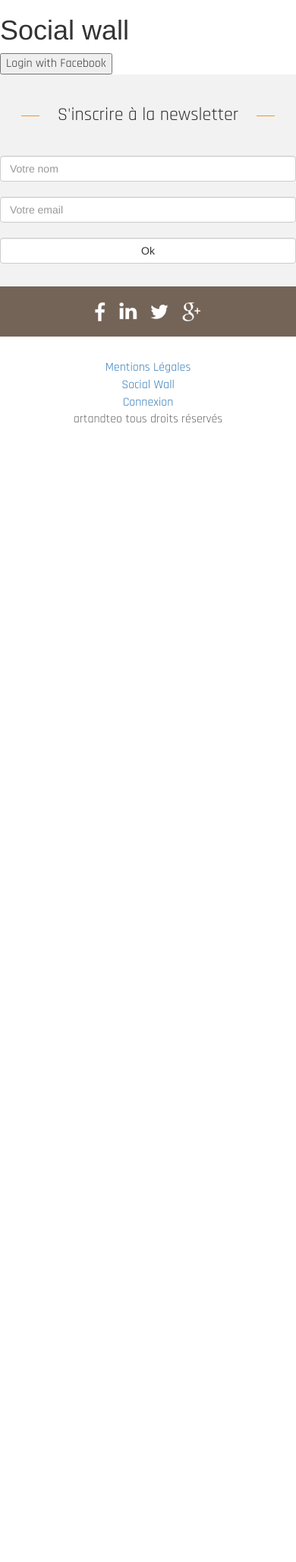
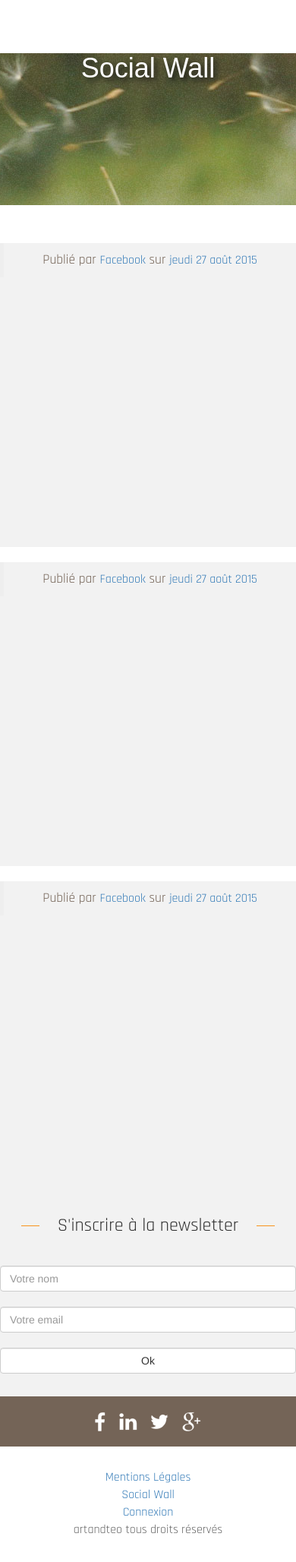
Before and after one commit to artandteo/site_artandteo, a Rails app: page /social-wall in a window 390 px wide. Shown: the part 110-2166 px from the top of the page at 76% size. Before the commit the page ends 666 px from the top, so only its background shows below. Run offline with Rails 7, Linux system fonts and the light colour scheme; style sheets or scripts are compiled from the project's sources; some libraries are stand-ins or nearby versions; some web fonts are replaced.

Commit message:
social wall fonctionnel à automatiser

```diff
--- a/app/assets/stylesheets/artandteo.scss
+++ b/app/assets/stylesheets/artandteo.scss
@@ -578,6 +578,7 @@ figure.blog_image {
 .bandeau_contact {
   @include bandeau;
   background: url(/img/bandeau_3.jpg) no-repeat center center;
+  background-size: cover;
 }
 
 // -------------- Page Stratégie digitale -----------------
@@ -629,6 +630,14 @@ figure.blog_image {
 .mentions {
   background-color: $gris_pale;
   padding: 30px 0 30px 0;
+}
+
+// -------------- Page Social Wall -----------------
+
+.fb-post {
+  height: 400px;
+  background-color: $gris_pale;
+  margin-top: 20px;
 }
 
 /* Extra small devices (phones, less than 768px) */
--- a/app/controllers/pages_controller.rb
+++ b/app/controllers/pages_controller.rb
@@ -40,4 +40,8 @@ class PagesController < ApplicationController
 	def mentions_legales
 		@titre = t('mlegales.titre')
 	end
+
+	def social_wall
+		@titre = t('social.titre')
+	end
 end
--- a/app/views/blogs/edit.html.erb
+++ b/app/views/blogs/edit.html.erb
@@ -1,4 +1,4 @@
-<div class="row bandeau_blog">
+<div class="bandeau_blog">
   <div class="col-sm-12 text-center">
     <h1>Editon des articles</h1>
   </div>
--- a/app/views/blogs/index.html.erb
+++ b/app/views/blogs/index.html.erb
@@ -1,4 +1,4 @@
-<div class="row bandeau_blog">
+<div class="bandeau_blog">
   <div class="col-sm-12 text-center">
     <h1>LE BLOG</h1>
   </div>
@@ -19,7 +19,8 @@
           <img class="img-responsive" src="<%= blog.image %>" alt="<%= blog.image_legende %>">
           <div class="text_post col-centered">
             <h4><%= blog.titre.byteslice(0,20) %>...</h4>
-            <p class="d_post">Posté le <%= blog.created_at.strftime('%d/%m/%Y à %H:%M') %> par <% if blog.user %><%= blog.user.firstname %> <%= blog.user.lastname %><% end %></p>
+            <p class="d_post">Posté le <%= blog.created_at.strftime('%d/%m/%Y') %></p>
+            <!-- <p class="d_post">par <% if blog.user %><%= blog.user.firstname %> <%= blog.user.lastname %><% end %></p> -->
             <div class="contenu"><%= raw (sanitize remove_tags(blog.contenu), tags: %w(p)).truncate(250) %></div>
             <div class="sav_plus row col-centered">
               <div class="col-sm-4 col-centered">
--- a/app/views/blogs/new.html.erb
+++ b/app/views/blogs/new.html.erb
@@ -1,4 +1,4 @@
-<div class="row bandeau_blog">
+<div class="bandeau_blog">
   <div class="col-sm-12 text-center">
     <h1>Ecrire un nouvel article</h1>
   </div>
--- a/app/views/blogs/show.html.erb
+++ b/app/views/blogs/show.html.erb
@@ -1,4 +1,4 @@
-<div class="row bandeau_blog">
+<div class="bandeau_blog">
   <div class="col-sm-12 text-center">
     <h1><%= @blog.titre %></h1>
   </div>
--- a/app/views/layouts/_footer.html.erb
+++ b/app/views/layouts/_footer.html.erb
@@ -22,7 +22,8 @@
     </div>
   </div>
 
-  <div id="social-footer" class="row">
+  <div id="social-footer">
+    <div class="row">
     <div class="col-md-12 text-center">
         <span>
           <a href="https://www.facebook.com/artandteo/?fref=ts" target="_blank" alt="Facebook ArtandTeo"><img src="/img/icons/fb.png" alt="Facebook ArtandTeo"></a>
@@ -32,8 +33,10 @@
         </span>
       </div>
     </div>
+  </div>
 
-  <div id="menu-footer" class="row">
+  <div id="menu-footer">
+    <div class="row">
       <div class="col-md-3">
         <a href="<%= mentions_legales_path %>"><%= t('mlegales.titre') %></a>
       </div>
@@ -50,5 +53,7 @@
       <div class="col-md-3">
         <a href=""><%= t('tous_droits_reserves') %></a>
       </div>
+    </div>
+  </div>
 
 </footer>
--- a/app/views/layouts/application.html.erb
+++ b/app/views/layouts/application.html.erb
@@ -61,5 +61,26 @@
           }
         });
     </script>
+<!-- Initialisation SDK Facebook -->
+    <script>
+      window.fbAsyncInit = function() {
+        FB.init({
+          appId      : '1656043924700769',
+          xfbml      : true,
+          version    : 'v2.8'
+        });
+
+        FB.AppEvents.logPageView();
+        FB.getLoginStatus(function(response) {
+          if (response.status === 'connected') {
+            console.log('Logged in.');
+          }
+          else {
+            FB.login();
+          }
+        });
+      };
+    </script>
+
   </body>
 </html>
--- a/app/views/pages/accueil.html.erb
+++ b/app/views/pages/accueil.html.erb
@@ -12,7 +12,7 @@
         <button type="submit" class="btn btn-default"><%= t('accueil.nous_trouver') %></button>
       </form>
     </div>
-    <div class="col-md-3 col-md-offset-2 col-sm-3 col-sm-offset-1 text-center">
+    <div class="col-md-3 col-md-offset-2 col-sm-3 text-center">
       <form action="<%= contact_path %>">
         <button type="submit" class="btn btn-info"><%= t('accueil.nous_contacter') %></button>
       </form>
@@ -56,7 +56,6 @@
         </a>
       </div>
 
-    </div>
   </div>
 </section>
 
--- a/app/views/pages/agence.html.erb
+++ b/app/views/pages/agence.html.erb
@@ -1,4 +1,4 @@
-<div class="row bandeau_contact">
+<div class="bandeau_contact">
   <div class="col-sm-12 text-center">
     <h1><%= t('agence.titre') %></h1>
   </div>
--- a/app/views/pages/contact.html.erb
+++ b/app/views/pages/contact.html.erb
@@ -1,4 +1,4 @@
-<div class="row bandeau_contact">
+<div class="bandeau_contact">
   <div class="col-sm-12 text-center">
     <h1><%= t('contact.titre') %></h1>
   </div>
--- a/app/views/pages/mentions_legales.html.erb
+++ b/app/views/pages/mentions_legales.html.erb
@@ -1,4 +1,4 @@
-<div class="row bandeau_contact">
+<div class="bandeau_contact">
   <div class="col-sm-12 text-center">
     <h1><%= t('mlegales.titre') %></h1>
   </div>
--- a/app/views/pages/portfolio.html.erb
+++ b/app/views/pages/portfolio.html.erb
@@ -1,4 +1,4 @@
-<div class="row bandeau_titre">
+<div class="bandeau_titre">
   <div class="col-sm-12 text-center">
     <h1><%= t('realisations.titre') %></h1>
   </div>
--- a/app/views/pages/referencement.html.erb
+++ b/app/views/pages/referencement.html.erb
@@ -1,4 +1,4 @@
-<div class="row bandeau_contact">
+<div class="bandeau_contact">
   <div class="col-sm-12 text-center">
     <h1><%= t('referencement.titre') %></h1>
   </div>
--- a/app/views/pages/social_wall.html.erb
+++ b/app/views/pages/social_wall.html.erb
@@ -1,50 +1,45 @@
-<h1>Social wall</h1>
+<div class="bandeau_contact">
+  <div class="col-sm-12 text-center">
+    <h1><%= t('social.titre') %></h1>
+  </div>
+</div>
 
-<!-- Initialisation SDK Facebook -->
-    <script>
-      window.fbAsyncInit = function() {
-        FB.init({
-          appId      : '1656043924700769',
-          xfbml      : true,
-          version    : 'v2.8'
-        });
+    <div id="fb-root"></div>
+    <script>(function(d, s, id) {
+      var js, fjs = d.getElementsByTagName(s)[0];
+      if (d.getElementById(id)) return;
+      js = d.createElement(s); js.id = id;
+      js.src = "//connect.facebook.net/fr_FR/sdk.js#xfbml=1&version=v2.8&appId=1656043924700769";
+      fjs.parentNode.insertBefore(js, fjs);
+    }(document, 'script', 'facebook-jssdk'));</script>
 
-        FB.AppEvents.logPageView();
-        FB.getLoginStatus(function(response) {
-          if (response.status === 'connected') {
-            console.log('Logged in.');
-          }
-          else {
-            FB.login();
-          }
-        });
-      };
+<div class="row text-center">
 
-      (function(d, s, id){
-         var js, fjs = d.getElementsByTagName(s)[0];
-         if (d.getElementById(id)) {return;}
-         js = d.createElement(s); js.id = id;
-         js.src = "//connect.facebook.net/fr_US/sdk.js";
-         fjs.parentNode.insertBefore(js, fjs);
-       }(document, 'script', 'facebook-jssdk'));
-    </script>
+  <div class="col-sm-6">
+    <div class="fb-post" data-href="https://www.facebook.com/artandteo/posts/1694713014172724:0" data-width="500" data-show-text="true">
+      <blockquote cite="https://www.facebook.com/artandteo/posts/1694713014172724:0" class="fb-xfbml-parse-ignore">Publié par <a href="https://www.facebook.com/artandteo/">Facebook</a> sur&nbsp;<a href="https://www.facebook.com/artandteo/posts/1694713014172724:0">jeudi 27 août 2015</a>
+      </blockquote>
+    </div>
+  </div>
+  <div class="col-sm-6">
+    <div class="fb-post" data-href="https://www.facebook.com/artandteo/photos/a.1514062905571070.1073741828.1513740068936687/1698737037103655/?type=3" data-width="500" data-show-text="true">
+      <blockquote cite="https://www.facebook.com/artandteo/photos/a.1514062905571070.1073741828.1513740068936687/1698737037103655/?type=3" class="fb-xfbml-parse-ignore">Publié par <a href="https://www.facebook.com/artandteo/">Facebook</a> sur&nbsp;<a href="https://www.facebook.com/artandteo/photos/a.1514062905571070.1073741828.1513740068936687/1698737037103655/?type=3">jeudi 27 août 2015</a>
+      </blockquote>
+    </div>
+  </div>
+  <div class="col-sm-6">
+    <div class="fb-post" data-href="https://www.facebook.com/artandteo/posts/1697003637276995:0" data-width="500" data-show-text="true">
+      <blockquote cite="https://www.facebook.com/artandteo/posts/1697003637276995:0" class="fb-xfbml-parse-ignore">Publié par <a href="https://www.facebook.com/artandteo/">Facebook</a> sur&nbsp;<a href="https://www.facebook.com/artandteo/posts/1697003637276995:0">jeudi 27 août 2015</a>
+      </blockquote>
+    </div>
+  </div>
 
-    <script>
-    // Only works after `FB.init` is called
-    function myFacebookLogin() {
-      FB.login(function(){}, {scope: 'publish_actions'});
-    }
-    </script>
-    <button onclick="myFacebookLogin()">Login with Facebook</button>
+</div>
 
-        <script type="text/javascript">
-          window.fbAsyncApi = function() {
-            FB.api(
-            '/me/feed',
-            'GET',
-            {},
-            function(response) {
-                // Insert your code here
-            });
-          };
-        </script>
+
+<div
+  class="fb-like"
+  data-share="true"
+  data-width="450"
+  data-show-faces="true">
+</div>
--- a/app/views/pages/strategie_digitale.html.erb
+++ b/app/views/pages/strategie_digitale.html.erb
@@ -1,4 +1,4 @@
-<div class="row bandeau_stratdig">
+<div class="bandeau_stratdig">
   <div class="col-sm-12 text-center">
     <h1><%= t('strategie_digitale.titre') %></h1>
   </div>
--- a/app/views/pages/web_developpement.html.erb
+++ b/app/views/pages/web_developpement.html.erb
@@ -1,4 +1,4 @@
-<div class="row bandeau_devweb">
+<div class="bandeau_devweb">
   <div class="col-sm-12 text-center">
     <h1><%= t('web_developpement.titre') %></h1>
   </div>
--- /dev/null
+++ b/config/locales/pages/social/en.yml
@@ -0,0 +1,3 @@
+en:
+  social:
+    titre: Social Wall
--- /dev/null
+++ b/config/locales/pages/social/fr.yml
@@ -0,0 +1,3 @@
+fr:
+  social:
+    titre: Social Wall
```
Lines whose indentation alone changed are shown as unchanged.
